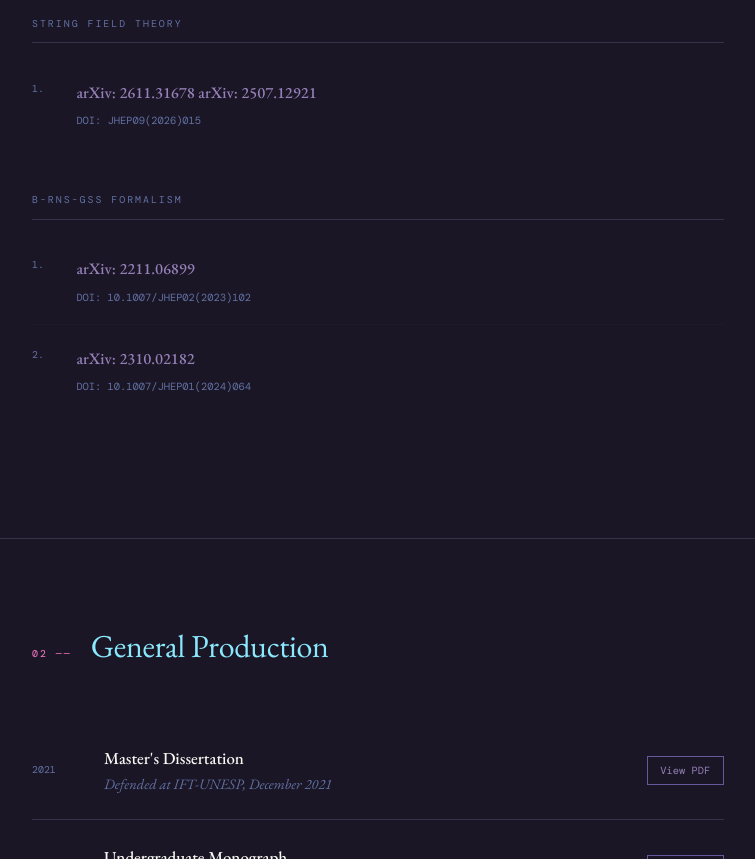
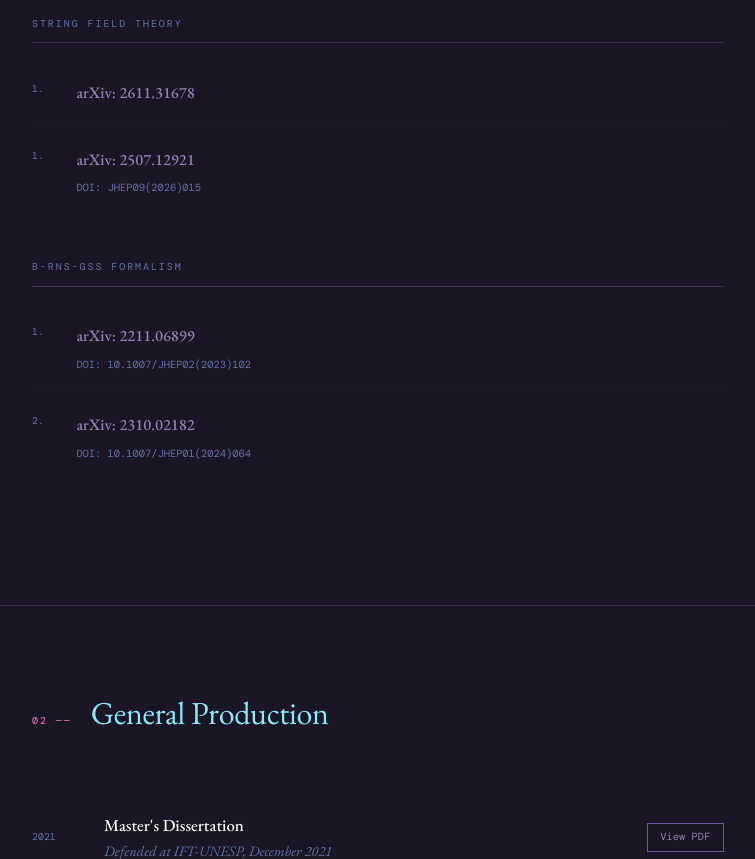
Before and after one commit to JoaoGomide/joaogomide.github.io, a plain HTML site: page index.html in a window 1280 px wide. Shown: the part 1120-1979 px from the top of the page, without its empty margins (262-1017 px from the left). Drawn offline with nearby package versions, Linux system fonts and the light colour scheme; a web font is replaced by a local one.

Commit message:
Update index.html

```diff
--- a/index.html
+++ b/index.html
@@ -399,6 +399,11 @@
           <span class="paper-num">1.</span>
           <div class="paper-body">
             <a class="paper-link" href="https://arxiv.org/abs/2611.31678" target="_blank" rel="noopener">arXiv: 2611.31678</a>
+          </div>
+        </div>
+        <div class="paper-item">
+          <span class="paper-num">1.</span>
+          <div class="paper-body">
             <a class="paper-link" href="https://arxiv.org/abs/2507.12921" target="_blank" rel="noopener">arXiv: 2507.12921</a>
             <span class="paper-doi">DOI: JHEP09(2026)015</span>
           </div>
```
